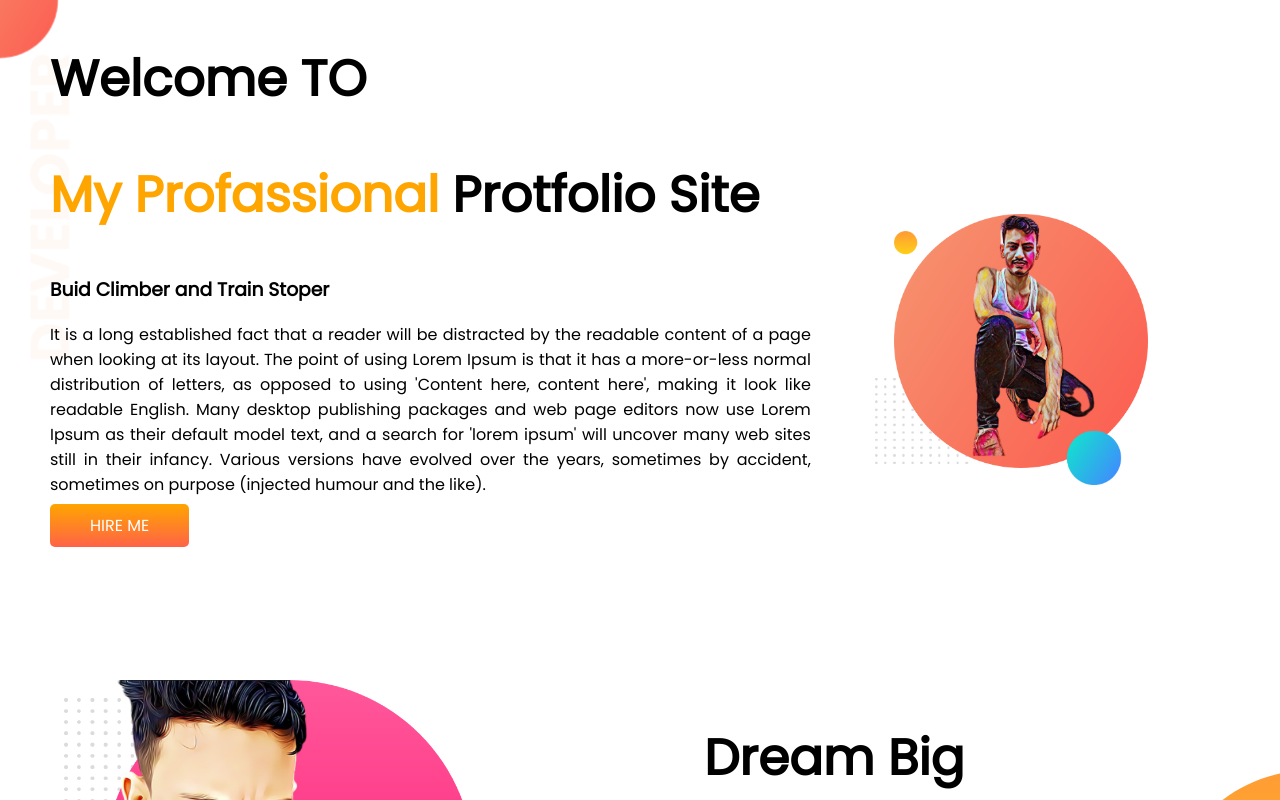
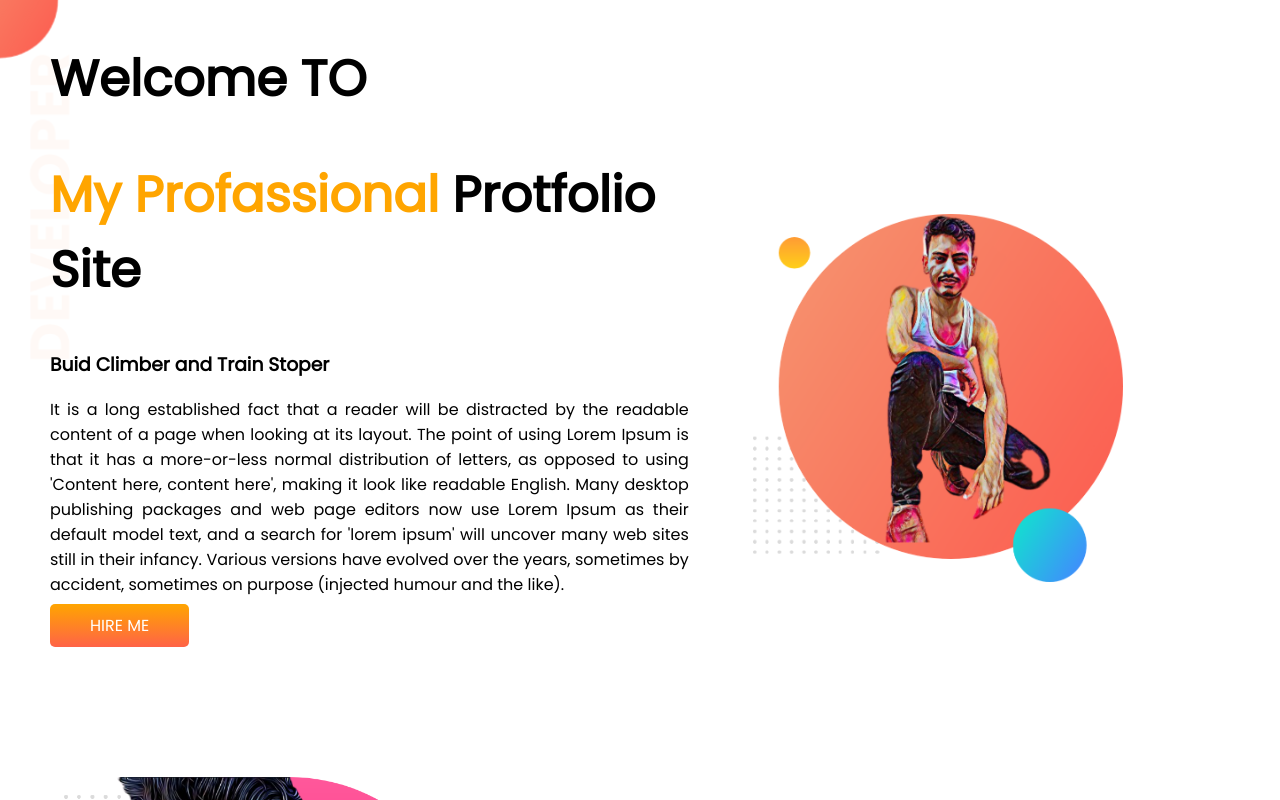
Before and after one commit to arafat2003/my-protfolio, a plain HTML site: page index.html in a window 1280 px wide. Shown: the top 800 px of the page. Drawn offline with Linux system fonts and the light colour scheme.

Commit message:
image size

```diff
--- a/style.css
+++ b/style.css
@@ -19,7 +19,7 @@ h2{
     margin-bottom: 60px;
 }
 .width{
-    width: 2174px;
+    width: 3516px;
     padding: 5%;
     text-align: justify;
 }
```
